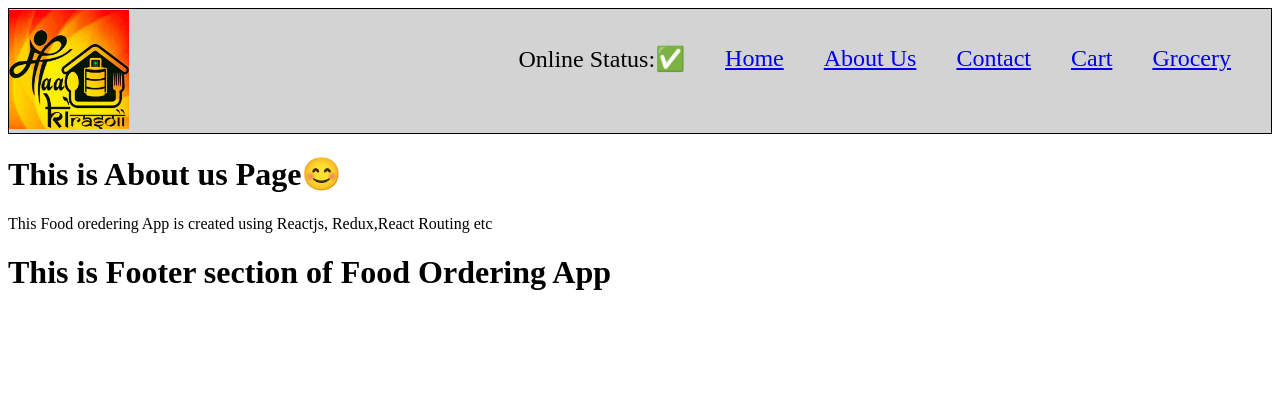
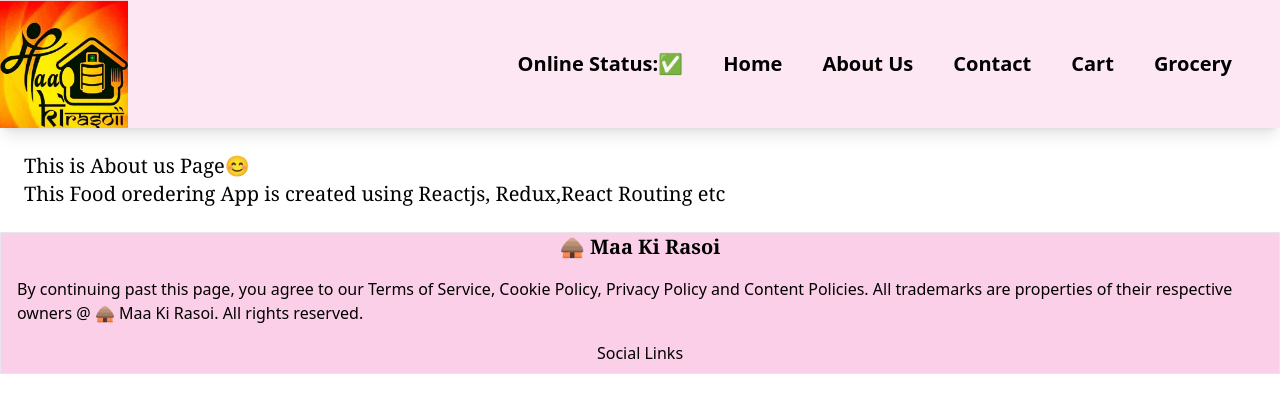
Before and after one commit to Pravendra281/Namaste-React, a React (Vite) app: page /about in a window 1280 px wide. Shown: the top 412 px of the page. Built offline with nearby package versions, Linux system fonts and the light colour scheme.

Commit message:
styled with tailwind

```diff
--- a/index.css
+++ b/index.css
@@ -1,91 +1,3 @@
-.header{
-    display:flex;
-    justify-content:space-between;
-    border: 1px solid black;
-    background-color:lightgrey;
-}
-.food-logo{
-    width:120px;
-}
-
-.nav-items>ul{
-    display:flex;
-    list-style-type:none;
-    padding:0px 20px;
-}
-
-.nav-items>ul>li{
-    list-style-type:none;
-    font-size:24px;
-    margin:10px;
-    padding:10px;
-}
-
-.body-container{
-    display:flex;
-}
-
-.res-card{
-    width:250px;
-    height:450px;
-    border:1px solid black;
-    background-color:#f0f0f0;
-    margin:5px;
-    padding:5px;
-}
-
-.res-card:hover{
-    border:1px solid red;
-    curser:pointer;
-}
-
-.res-img{
-    width:240px;
-    height:190px;
-    padding:5px;
-
-}
-.search-container{
-    margin:10px;
-    padding:5px;
-}
-
-.filter{
-    margin:10px;
-    padding:5px;
-}
-
-.search-box{
-    display:flex;
-}
-.search{
-    padding:10px;
-    font-size:20px;
-}
-.res-container{
-    display:flex;
-    flex-wrap:wrap;
-    padding:5px;
-    margin:5px;
-}
-
-.shimmer-card{
-    width:200px;
-    height:300px;
-    background:lightgrey;
-    margin:20px;
-}
-
-.menu{
-    display:flex;
-}
-.menu-pic{
-    width:400px;
-    height:300px;
-}
-
-.items-pic{
-    width:100px;
-    height:50px;
-    padding:15px;
-}
+@tailwind base;
+@tailwind components;
+@tailwind utilities;
--- a/package.json
+++ b/package.json
@@ -20,7 +20,9 @@
   "homepage": "https://github.com/Pravendra281/Namaste-React#readme",
   "devDependencies": {
     "parcel": "^2.8.3",
-    "process": "^0.11.10"
+    "postcss": "^8.4.24",
+    "process": "^0.11.10",
+    "tailwindcss": "^3.3.2"
   },
   "dependencies": {
     "react": "^18.2.0",
--- a/src/component/About.js
+++ b/src/component/About.js
@@ -1,8 +1,8 @@
 const About=()=>{
     return(
-        <div className="about">
-   <h1>This is About us Page😊 </h1>
-   <p>This Food oredering App is created using Reactjs, Redux,React Routing etc</p>
+        <div className="m-4 p-2">
+   <h1 className="font-serif text-xl">This is About us Page😊 </h1>
+   <p className="font-serif text-xl">This Food oredering App is created using Reactjs, Redux,React Routing etc</p>
         </div>
     )
 }
--- a/src/component/Body.js
+++ b/src/component/Body.js
@@ -41,20 +41,20 @@ const Body=()=>{
 
     return (listofresturants?.length === 0)? (<Shimmer/>) :(
         <>
-        <div className="search-box">
-        <div className="search-container">
-            <input type="text" className="search-input" placeholder="search" value={searchText}
+        <div className="flex">
+        <div className="m-4 p-2 ">
+            <input type="text" className="border border-solid border-black" placeholder=" Search...." value={searchText}
                 onChange={(e)=>setSearchText(e.target.value)}
             />
-            <button className="search-btn" onClick={()=>
+            <button className="bg-green-200 px-4 py-2 m-2 rounded-lg" onClick={()=>
             {
                const data= filterData(searchText,listofresturants);
                setFilteredRestaurants(data);
             }}>Search</button>
         </div>
     <div className="body">
-        <div className="filter">
-            <button className="filter-btn"
+        <div className="m-2 p-2 flex items-center">
+            <button className="bg-gray-200 px-4 py-2 m-4 rounded-lg"
             onClick={()=>{
                 const filteredList =listofresturants.filter(
                     (res)=>res.data.avgRating>4);
@@ -65,7 +65,7 @@ const Body=()=>{
         </div>
         </div>
         </div>
-        <div className="res-container">
+        <div className="flex flex-wrap">
     {filteredRestaurants.map((restaurant)=>(
        <Link to={"/restaurant/" + restaurant.data.id }  key={restaurant.data.id}><ResturantCard resData={restaurant}/></Link>
     ))}
--- a/src/component/Contact.js
+++ b/src/component/Contact.js
@@ -1,12 +1,12 @@
 const Contact=()=>{
     return(
-        <div>
-            <h1>Contact Us Page✍️</h1>
-            <h2>Get in touch with me</h2>
-            <h3>📱-8319999358</h3>
-            <h3>✉️-pravendrasingh281@gmail.com</h3>
-            <h4>🔗-singhtube.netlify.app</h4>
-            <h4>linkedIn-https://www.linkedin.com/in/pravendra-singh-821b2b7b/</h4>
+        <div className="font-serif">
+            <h1 className="m-4 text-3xl text-center font-semibold underline">Contact Us Page✍️</h1>
+            <h2 className="m-4 font-serif font-semibold text-2xl">Get in touch with me</h2>
+            <h3 className="m-4 font-serif font-semibold text-2xl">📱-8319999358</h3>
+            <h3 className="m-4 font-serif font-semibold text-2xl">✉️-pravendrasingh281@gmail.com</h3>
+            <h4 className="m-4 font-serif font-semibold text-2xl">🔗-singhtube.netlify.app</h4>
+            <h4 className="m-4 font-serif font-semibold text-2xl">linkedIn-https://www.linkedin.com/in/pravendra-singh-821b2b7b/</h4>
         </div>
     )
 }
--- a/src/component/Footer.js
+++ b/src/component/Footer.js
@@ -1,7 +1,10 @@
 const Footer=()=>{
     return(
-        <div>
-            <h1>This is Footer section of Food Ordering App</h1>
+        <div className="border border-solid bg-pink-200">
+            <h1 className="font-serif text-center text-xl font-extrabold">🛖 Maa Ki Rasoi</h1>
+            <h2 className="font-thin text-base m-2 p-2">By continuing past this page, you agree to our Terms of Service, Cookie Policy, Privacy Policy and Content Policies. All trademarks are properties of their respective owners @ 🛖 Maa Ki Rasoi. All rights reserved.</h2>
+           <h3 className="m-2 text-center">Social Links</h3>
+           <h4><i class="fa-brands fa-facebook"></i></h4>
 
         </div>
     )
--- a/src/component/Grocery.js
+++ b/src/component/Grocery.js
@@ -1,5 +1,5 @@
 const Grocery=()=>{
-    return <h1>This is a Grocery page here you can order your daily need grocery! </h1>
+    return <h1 className="m-4 font-serif font-semibold text-2xl">This is a Grocery page here you can order your daily need grocery! </h1>
 }
 
 export default Grocery;
--- a/src/component/Header.js
+++ b/src/component/Header.js
@@ -9,20 +9,20 @@ const Header=()=>{
     const onlineStatus = useOnlineStatus();
 
     return(
-        <div className="header">
+        <div className="flex justify-between bg-pink-100 shadow-lg border-solid">
         <div className="logo">
-            <img className="food-logo" src={logo}/>
+            <img className="w-32" src={logo}/>
             </div>
-            <div className="nav-items">
-                <ul>
-                <li>
+            <div className="flex items-center">
+                <ul className="flex m-4 p-4 space-x-2 font-bold justify-center">
+                <li className="p-4 justify-center text-xl">
                     Online Status:{onlineStatus? "✅":"🔴"}
                 </li>
-                  <li><Link to="/">Home</Link></li>
-                  <li> <Link to="/about">About Us</Link> </li>
-                  <li><Link to="/contact">Contact</Link></li>
-                  <li>  <Link to="/cart">Cart</Link></li>
-                  <li>  <Link to="/grocery">Grocery</Link></li>
+                  <li className="p-4 justify-center text-xl"><Link to="/">Home</Link></li>
+                  <li className="p-4 justify-center text-xl"> <Link to="/about">About Us</Link> </li>
+                  <li className="p-4 justify-center text-xl"><Link to="/contact">Contact</Link></li>
+                  <li className="p-4 justify-center text-xl">  <Link to="/cart">Cart</Link></li>
+                  <li className="p-4 justify-center text-xl">  <Link to="/grocery">Grocery</Link></li>
                 </ul>
             </div>
         </div>
--- a/src/component/RestaurantMenu.js
+++ b/src/component/RestaurantMenu.js
@@ -17,23 +17,25 @@ const {itemCards}=restaurant?.cards[2]?.groupedCard?.cardGroupMap?.REGULAR?.card
 
     return (
         <>
+        <div className="flex justify-items-center">
         <div className="menu">
-        <div className="menu-name">
-        <h2>Restaurant id:{restaurant?.cards[0]?.card?.card?.info.id}</h2>
-       <img className="menu-pic" src={CDN_URL + restaurant?.cards[0]?.card?.card?.info?.cloudinaryImageId
+        <h2 className="m-2 p-2 font-serif text-xl  ">Restaurant id:{restaurant?.cards[0]?.card?.card?.info.id}</h2>
+        <div className="border border-solid bg-gray-50 hover:bg-slate-100">
+       <img className="m-2 p-2 w-[400px] bg-slate-100" src={CDN_URL + restaurant?.cards[0]?.card?.card?.info?.cloudinaryImageId
 } alt="menu logo" />
-        <h1>{restaurant?.cards[0]?.card?.card?.info.name}</h1>
-        <h2>{restaurant?.cards[0]?.card?.card?.info.areaName}</h2>
-        <h2>{restaurant?.cards[0]?.card?.card?.info.city}</h2>
-        <h2>{restaurant?.cards[0]?.card?.card?.info.avgRating
+        <h1 className="m-2 p-2 text-xl font-bold">{restaurant?.cards[0]?.card?.card?.info.name}</h1>
+        <h2 className="m-2 p-2 font-bold">{restaurant?.cards[0]?.card?.card?.info.areaName}</h2>
+        <h2 className="m-2 p-2 font-bold">{restaurant?.cards[0]?.card?.card?.info.city}</h2>
+        <h2 className="m-2 p-2 font-bold">{restaurant?.cards[0]?.card?.card?.info.avgRating
 }stars</h2>
-      <h2>{restaurant?.cards[0]?.card?.card?.info.costForTwoMessage}</h2>
+      <h2 className="m-2 p-2 font-bold ">{restaurant?.cards[0]?.card?.card?.info.costForTwoMessage}</h2>
+      </div>
 </div>
 
-<div className="menu-details">
-        <h1>Menu</h1>
-          <ul>{itemCards.map((item)=>(
-            <li key={item.card.info.id}>{item.card.info.name}-{"Rs."}{item.card.info.price/100 ||item.card.info.defaultprice/100}-------<img className="items-pic" src={CDN_URL + item.card.info.imageId} alt="pic" /> </li>)
+<div className="flex border border-solid bg-slate-50 m-20">
+        <h1 className="m-4 py-4  flex text-2xl font-bold">Menu</h1>
+          <ul className="text-xl font-bold m-4 p-4">{itemCards.map((item)=>(
+            <li key={item.card.info.id}>{item.card.info.name}-{"Rs."}{item.card.info.price/100 ||item.card.info.defaultprice/100}-------<img className="w-40" src={CDN_URL + item.card.info.imageId} alt="pic" /> </li>)
           )}</ul>
             </div>
             </div>
--- a/src/component/ResturantCard.js
+++ b/src/component/ResturantCard.js
@@ -2,9 +2,9 @@ import { CDN_URL } from "../Utils/Constants";
 const ResturantCard=(props)=>{
     const{resData}=props;
     return(
-    <div className="res-card">
-        <img className="res-img" src={CDN_URL + resData.data.cloudinaryImageId}/>
-        <h3>{resData.data.name}</h3>
+    <div className="m-4 p-4 w-[240px] bg-gray-200 rounded-lg">
+        <img className="rounded-lg" src={CDN_URL + resData.data.cloudinaryImageId}/>
+        <h3 className="py-2 font-bold text-lg">{resData.data.name}</h3>
         <h3>{resData.data.cuisines.join(", ")}</h3>
         <h3>{resData.data.avgRating} stars</h3>
         <h4> ₹{resData.data.costForTwo/100} For Two</h4>
--- /dev/null
+++ b/tailwind.config.js
@@ -0,0 +1,10 @@
+/** @type {import('tailwindcss').Config} */
+module.exports = {
+  content: [
+    "./src/**/*.{html,js}",
+  ],
+  theme: {
+    extend: {},
+  },
+  plugins: [],
+}
```
Also changed, not shown: .postcssrc (added), 1 other file (tests, documents, lock files or other folders).
